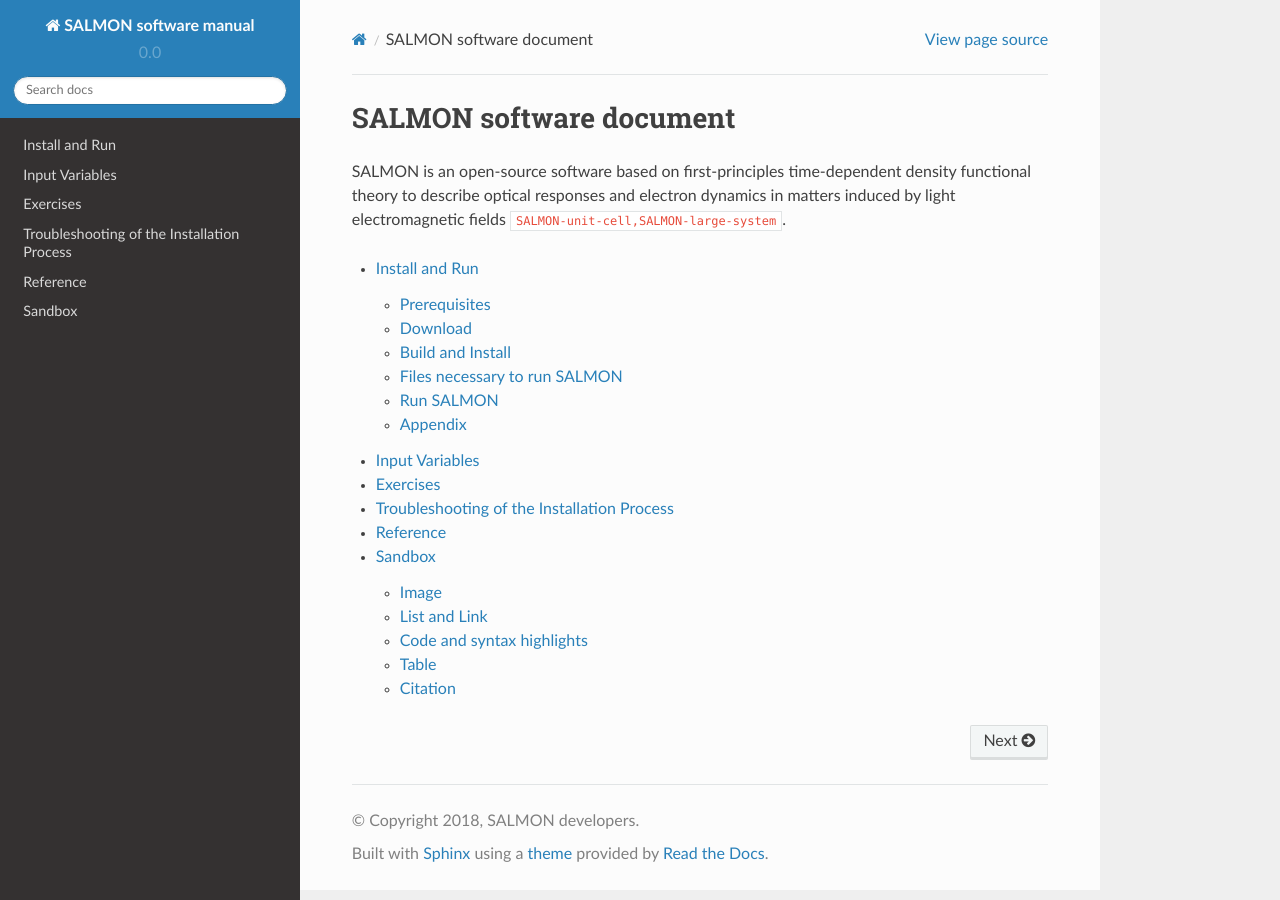
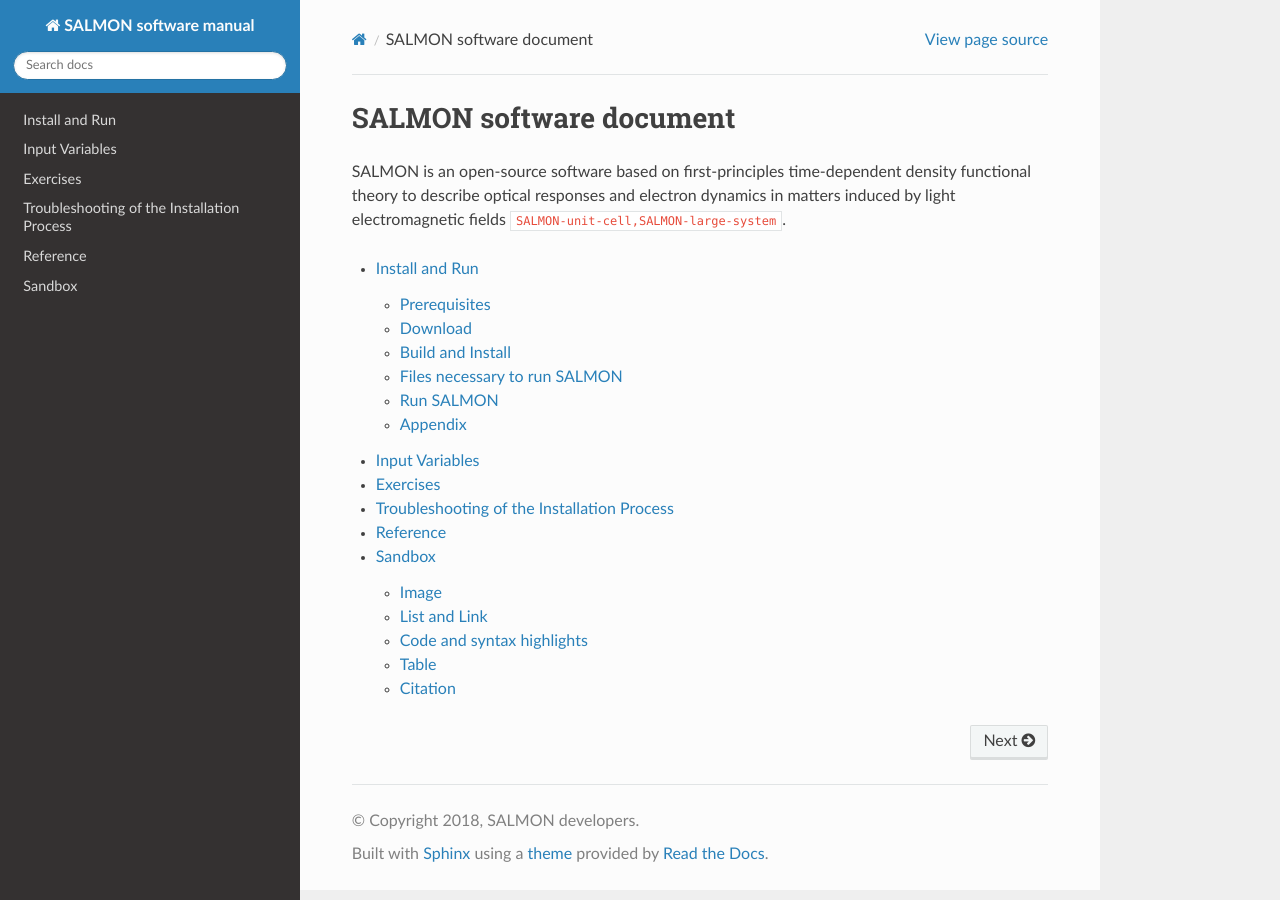
Before and after one commit to SALMON-TDDFT/SALMON-DOCS, a Sphinx documentation site: the page built from source/index.rst, in a window 1280 px wide. Built offline with Sphinx 7.4.7 and the Read the Docs theme 2.0.0, drawn with Linux system fonts in a browser that asks for light colours; formulas are drawn with MathJax 3; cross-references to code outside the pages are shown as plain code.

Commit message:
Update conf.py
fix version number

```diff
--- a/source/conf.py
+++ b/source/conf.py
@@ -26,9 +26,9 @@
 author = u'SALMON developers'
 
 # The short X.Y version
-version = u'0.0'
+version = u''
 # The full version, including alpha/beta/rc tags
-release = u'alpha'
+release = u'v.1.1.0'
 
 
 # -- General configuration ---------------------------------------------------
```
